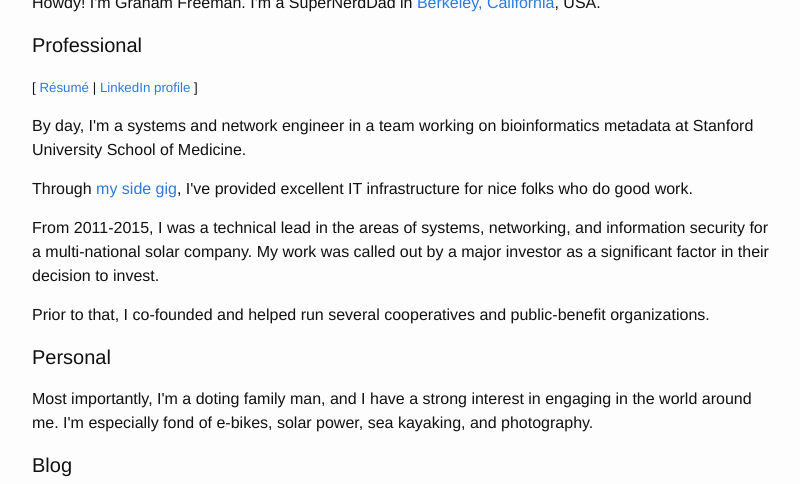
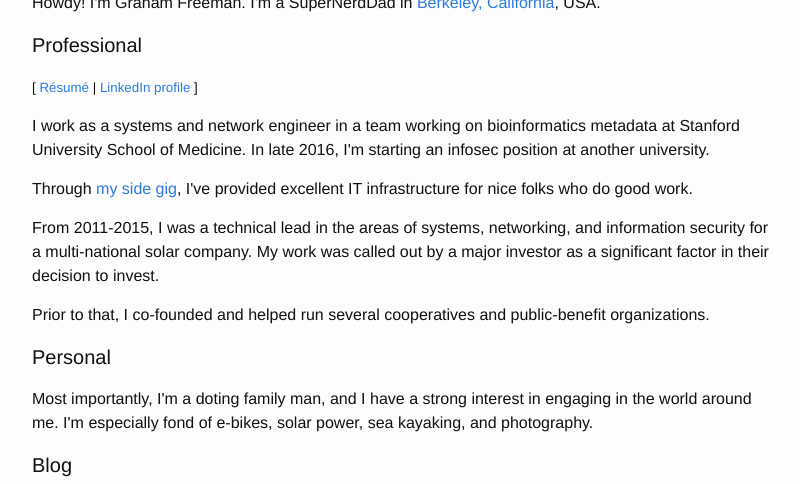
Before and after one commit to gjmf/gjmf.github.io, a Jekyll site: the page built from index.html, in a window 1280 px wide and 900 px high, cut to the strip 416-900 px from the top of the window. Shown: the whole strip, without its empty margins (238-1038 px from the left). Built offline with Jekyll 4.4.1, drawn with Linux system fonts in a browser that asks for light colours.

Commit message:
New job soon

```diff
--- a/index.html
+++ b/index.html
@@ -20,7 +20,7 @@ layout: default
 </small>
 </p>
         <p>
-        By day, I'm a systems and network engineer in a team working on bioinformatics metadata at Stanford University School of Medicine.
+        I work as a systems and network engineer in a team working on bioinformatics metadata at Stanford University School of Medicine. In late 2016, I'm starting an infosec position at another university.
 	</p>
 	<p>
         Through <a href="https://nerdventures.com/">my side gig</a>, I've provided excellent IT infrastructure for nice folks who do good work.
```
